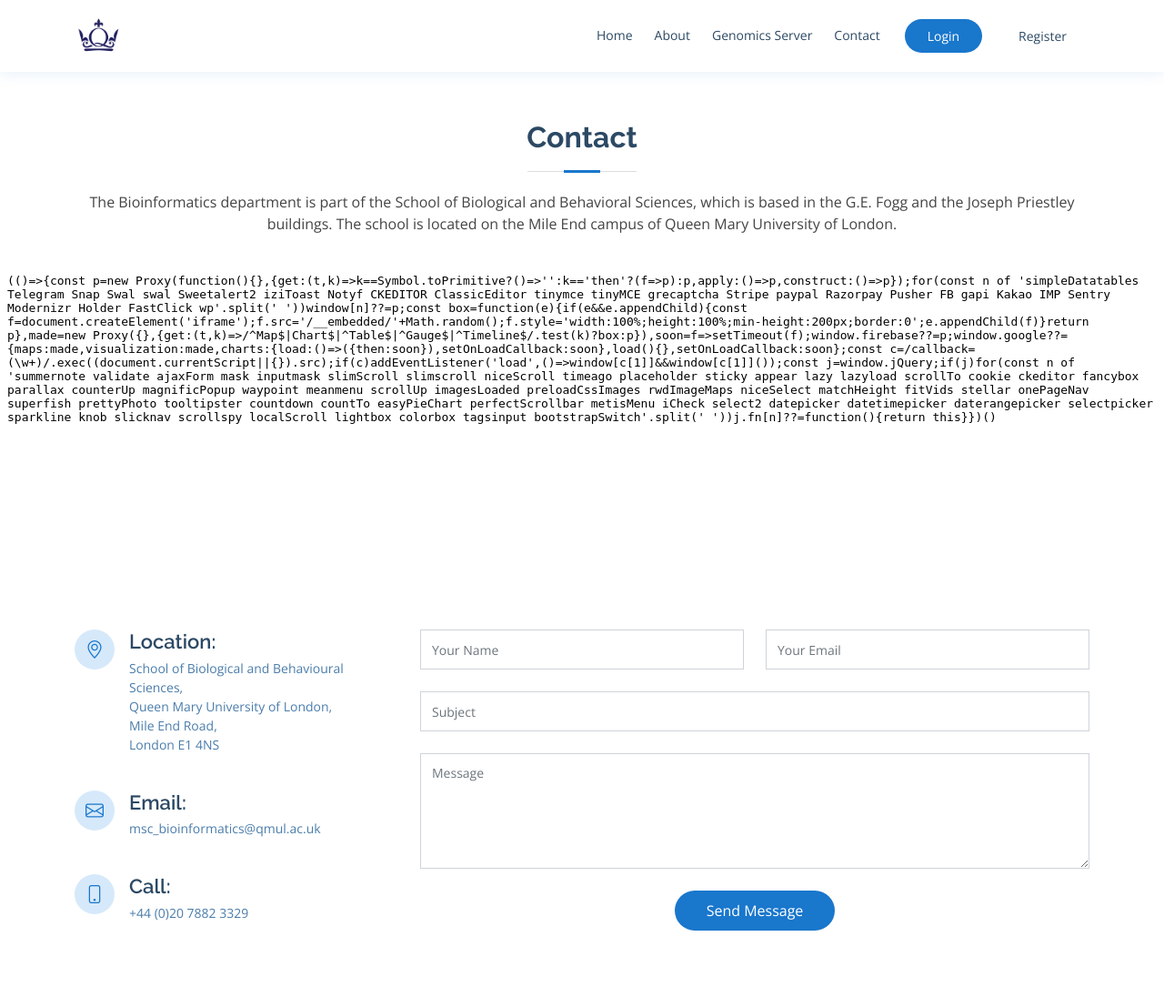
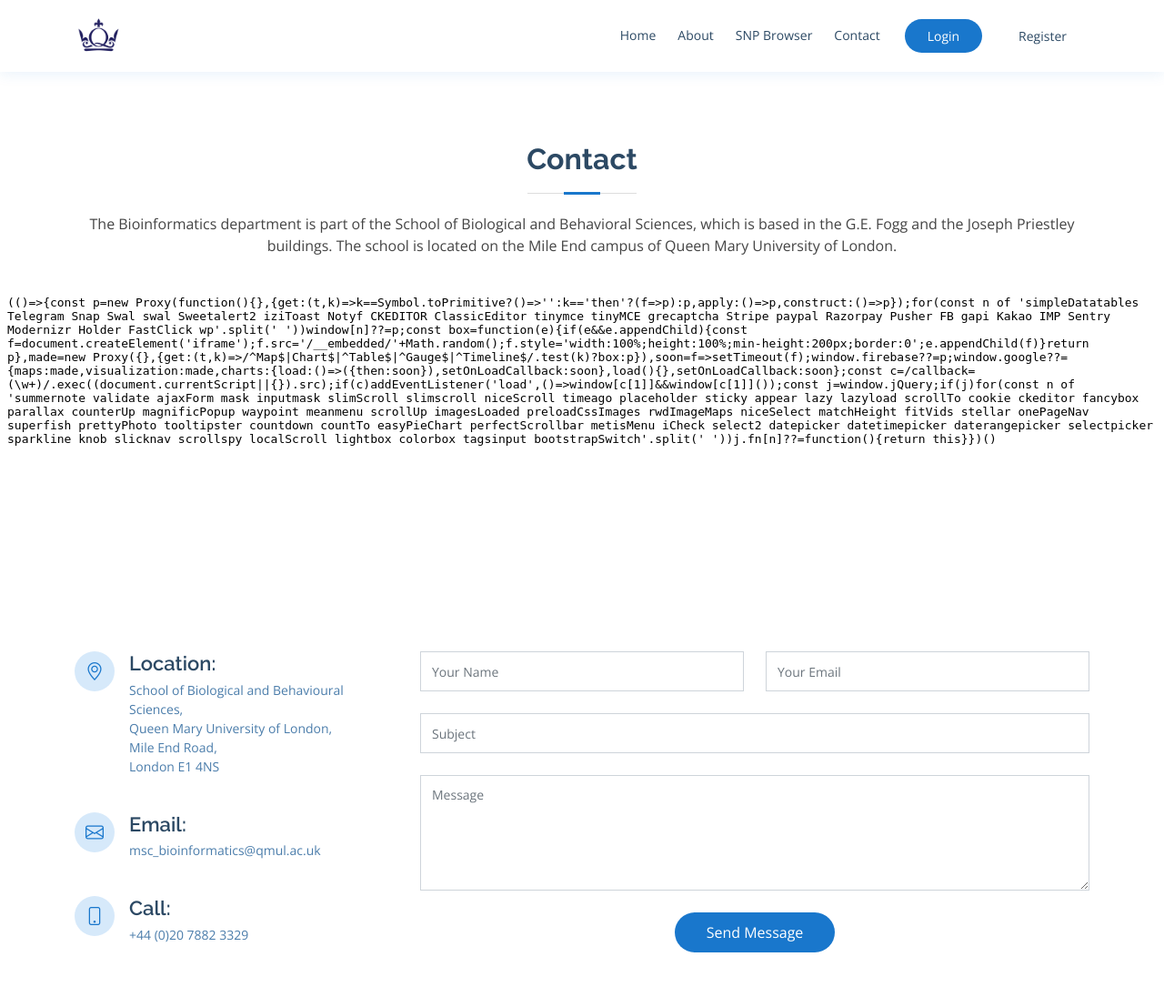
Before and after one commit to kennethchow/Software_Dev_Group_Project, a Flask app: page /contact in a window 1280 px wide. Shown: the whole page at 91% size. Before the commit the page ends 1023 px from the top, so only its background shows below. Run offline with Flask 3, Linux system fonts and the light colour scheme; some libraries are stand-ins or nearby versions.

Commit message:
Small visual changes

```diff
--- a/website/stats_funcs.py
+++ b/website/stats_funcs.py
@@ -6,7 +6,7 @@
 
 # ======= Dictionaries used to Create Tables of Data to Display ======= #
 
-pop_dict = {'AFR': 'African', 'AMR': 'Ad. Mixed American', 'EAS': 'East Asian',
+pop_dict = {'AFR': 'African', 'AMR': 'American', 'EAS': 'East Asian',
             'EUR': 'European', 'SAS': 'South Asian'}
 
 stats_dict = {'seq_div': 'Nucleotide Diversity', 'hap_div': 'Haplotype Diversity',
--- a/website/templates/base.html
+++ b/website/templates/base.html
@@ -16,24 +16,24 @@
     <title>{% block title %}Home{% endblock %}</title>
 
     <!-- Favicons -->
-    <link href="static/img/qmul_64.png" rel="icon">
-    <link href="static/img/qmul_icon.png" rel="apple-touch-icon">
+    <link href="/static/img/qmul_64.png" rel="icon">
+    <link href="/static/img/qmul_icon.png" rel="apple-touch-icon">
 
     <!-- Google Fonts -->
     <link href="https://fonts.googleapis.com/css?family=Open+Sans:300,300i,400,400i,600,600i,700,700i|Raleway:300,300i,400,400i,500,500i,600,600i,700,700i|Poppins:300,300i,400,400i,500,500i,600,600i,700,700i" rel="stylesheet">
 
     <!-- External CSS Files -->
-    <link href="static/external/fontawesome-free/css/all.min.css" rel="stylesheet">
-    <link href="static/external/animate.css/animate.min.css" rel="stylesheet">
-    <link href="static/external/bootstrap/css/bootstrap.min.css" rel="stylesheet">
-    <link href="static/external/bootstrap-icons/bootstrap-icons.css" rel="stylesheet">
-    <link href="static/external/boxicons/css/boxicons.min.css" rel="stylesheet">
-    <link href="static/external/glightbox/css/glightbox.min.css" rel="stylesheet">
-    <link href="static/external/remixicon/remixicon.css" rel="stylesheet">
-    <link href="static/external/swiper/swiper-bundle.min.css" rel="stylesheet">
+    <link href="/static/external/fontawesome-free/css/all.min.css" rel="stylesheet">
+    <link href="/static/external/animate.css/animate.min.css" rel="stylesheet">
+    <link href="/static/external/bootstrap/css/bootstrap.min.css" rel="stylesheet">
+    <link href="/static/external/bootstrap-icons/bootstrap-icons.css" rel="stylesheet">
+    <link href="/static/external/boxicons/css/boxicons.min.css" rel="stylesheet">
+    <link href="/static/external/glightbox/css/glightbox.min.css" rel="stylesheet">
+    <link href="/static/external/remixicon/remixicon.css" rel="stylesheet">
+    <link href="/static/external/swiper/swiper-bundle.min.css" rel="stylesheet">
 
     <!-- Main CSS File -->
-    <link href="static/style.css" rel="stylesheet">
+    <link href="/static/style.css" rel="stylesheet">
 
 
 
@@ -73,7 +73,7 @@
             <ul>
                 <li><a href="/">Home</a></li>
                 <li><a href="/about">About</a></li>
-                <li><a href="/server">Genomics Server</a></li>
+                <li><a href="/server">SNP Browser</a></li>
                 <li><a href="/contact">Contact</a></li>
             </ul>
             <i class="bi bi-list mobile-nav-toggle"></i>
@@ -117,7 +117,7 @@
 <!-- ======= Main Title Section ======= -->
 <section id="home" class="d-flex align-items-center">
     <div class="container">
-        <h1>Pop. Genome</h1>
+        <h1>1kGP SNP Browser</h1>
         <h2>A dedicated population genomics data portal.</h2>
         <a href="/server" class="btn-get-started scrollto">Get Started</a>
     </div>
@@ -142,6 +142,7 @@
   }
   </script>
 
+<script src="static/external/bootstrap/js/bootstrap.bundle.js"></script>
 
 </body>
 </html>
--- a/website/templates/contact.html
+++ b/website/templates/contact.html
@@ -7,7 +7,7 @@
       <div class="container">
 
         <div class="section-title">
-          <br> <br> <br>
+          <br> <br> <br> <br>
           <h2>Contact</h2>
           <p>The Bioinformatics department is part of the School of Biological and Behavioral Sciences, which is based in
             the G.E. Fogg and the Joseph Priestley buildings. The school is located on the Mile End campus of Queen Mary
```
Also changed, not shown: website/templates/server.html (+11 -16 lines), website/static/img/drop_down_arrow.png (deleted).
